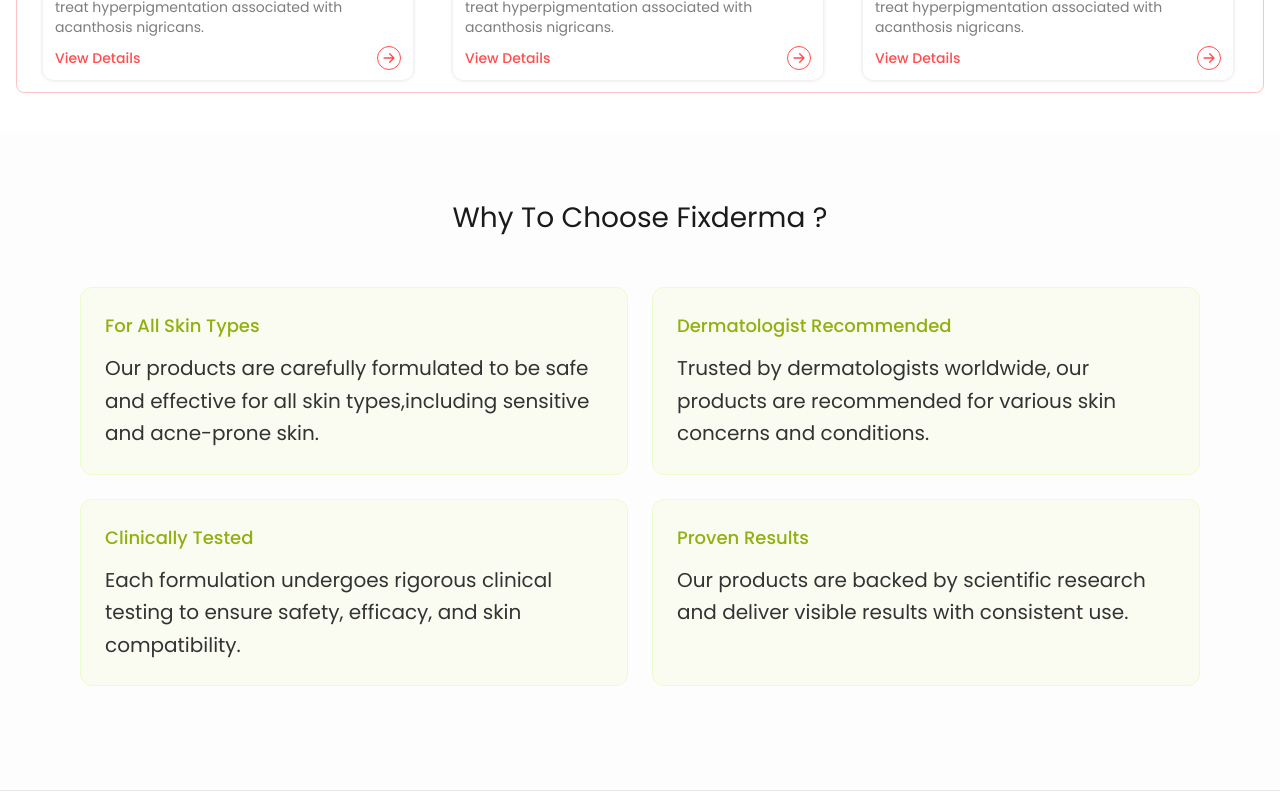
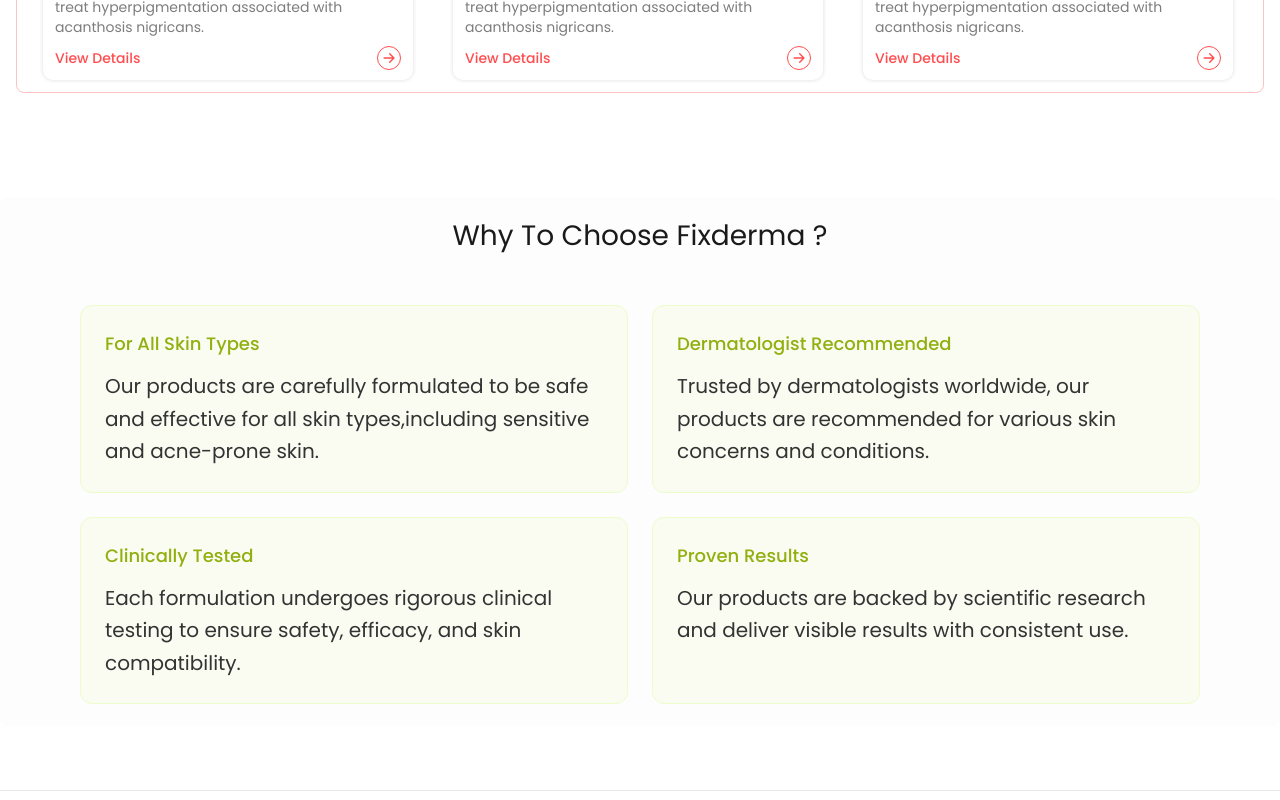
Before and after one commit to Swopnil-Sapkota/Cosmitech, a React (Vite) app: page /fix-derma in a window 1280 px wide. Shown: the part 1740-2540 px from the top of the page. Built offline with nearby package versions, Linux system fonts and the light colour scheme.

Commit message:
fix: the width in the why choose fix derma

```diff
--- a/src/components/fixderma/WhyChooseFixderma.jsx
+++ b/src/components/fixderma/WhyChooseFixderma.jsx
@@ -30,10 +30,10 @@
 
   const WhyChooseFixderma = () => {
     return (
-      <section className="w-full flex justify-center py-12 sm:py-14 md:py-16 bg-[#FDFDFD]">
-        <div className="w-full max-w-[1280px] md:h-[529px] px-4 sm:px-6 md:px-[80px] rounded-[8px]">
+      <section className="w-full flex justify-center py-12 sm:py-14 md:py-16">
+        <div className="w-full max-w-[1280px] md:h-[529px] px-4 sm:px-6 md:px-[80px] rounded-[8px] bg-[#FDFDFD]">
           {/* Heading */}
-          <h2 className="text-[22px] sm:text-[24px] md:text-[28px] font-normal text-center text-[#1A1A1A] mb-8 md:mb-12">
+          <h2 className="text-[22px] sm:text-[24px] md:text-[28px] font-normal text-center text-[#1A1A1A] mb-8 md:mb-12 mt-[18px]">
             Why To Choose Fixderma ?
           </h2>
 
```
